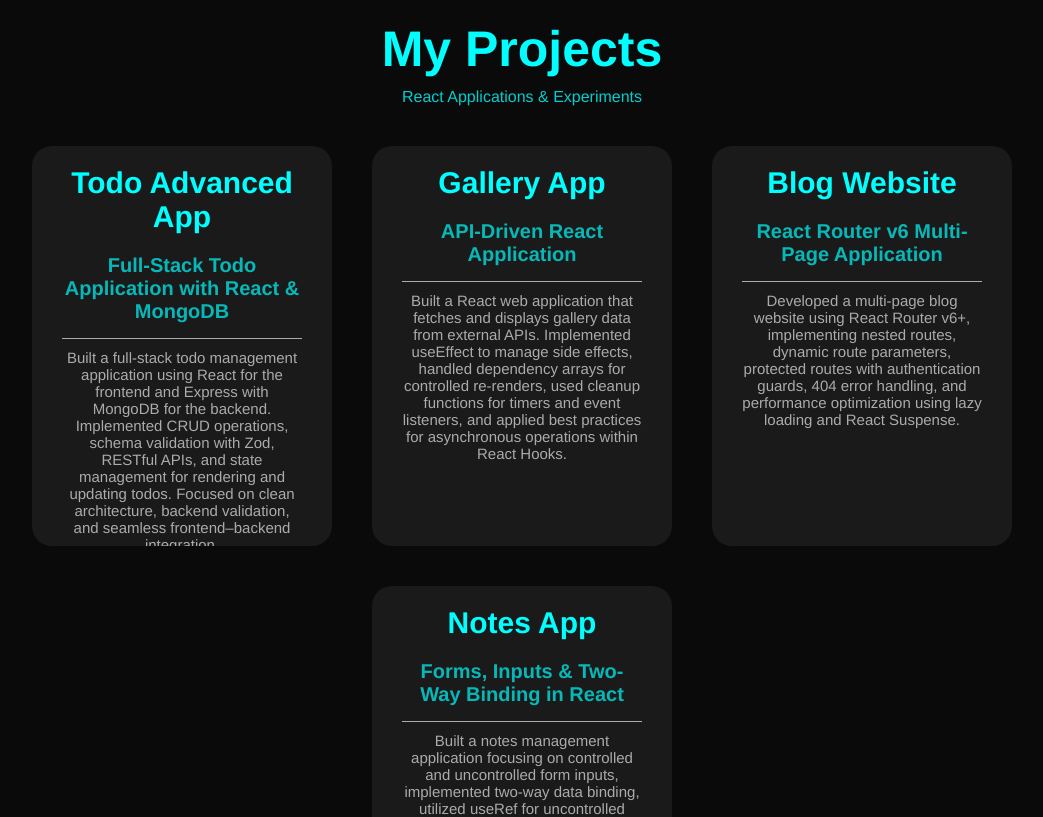
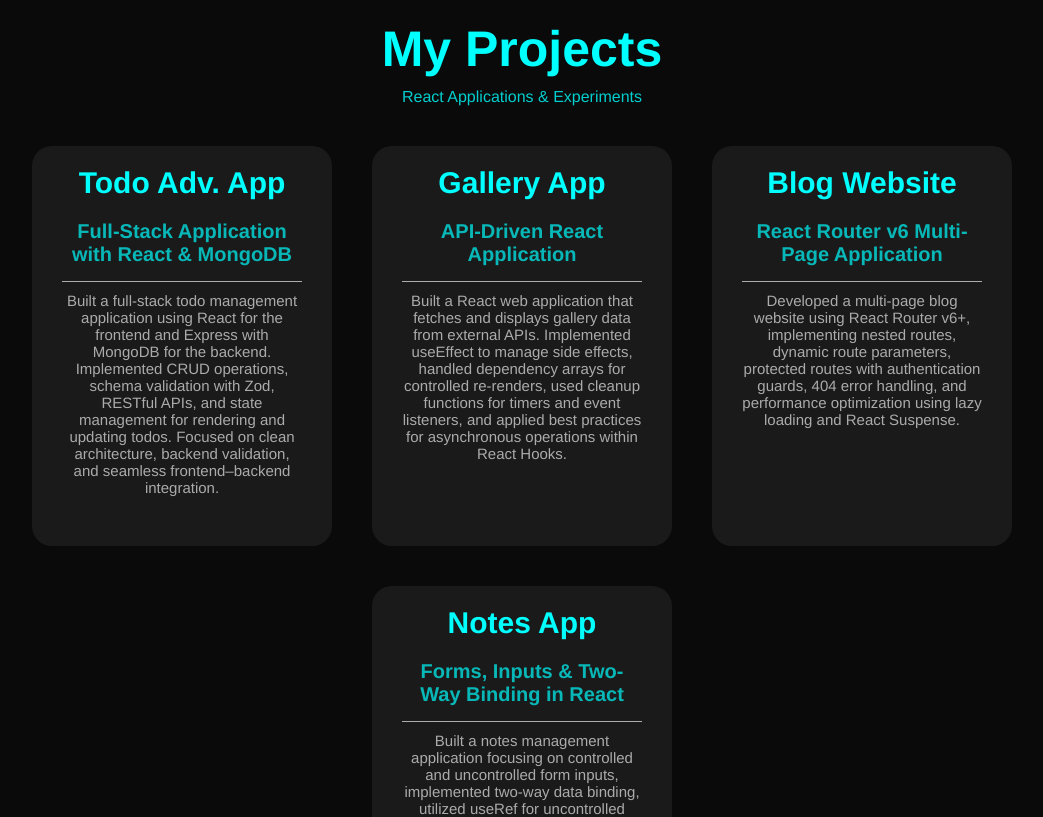
Before and after one commit to may-sec/web-projects, a React (Vite) app: page / in a window 1280 px wide. Shown: the top 817 px of the page, without its empty margins (118-1161 px from the left). Built offline with nearby package versions, Linux system fonts and the light colour scheme.

Commit message:
Shorten project name and description in App.jsx

```diff
--- a/src/App.jsx
+++ b/src/App.jsx
@@ -5,8 +5,8 @@ const App = () => {
 
 const project = [
   {
-    projectName: "Todo Advanced App",
-    post: "Full-Stack Todo Application with React & MongoDB",
+    projectName: "Todo Adv. App",
+    post: "Full-Stack Application with React & MongoDB",
     link: "https://github.com/may-sec/todo-advanced-app",
     text: "Built a full-stack todo management application using React for the frontend and Express with MongoDB for the backend. Implemented CRUD operations, schema validation with Zod, RESTful APIs, and state management for rendering and updating todos. Focused on clean architecture, backend validation, and seamless frontend–backend integration."
   },
```
